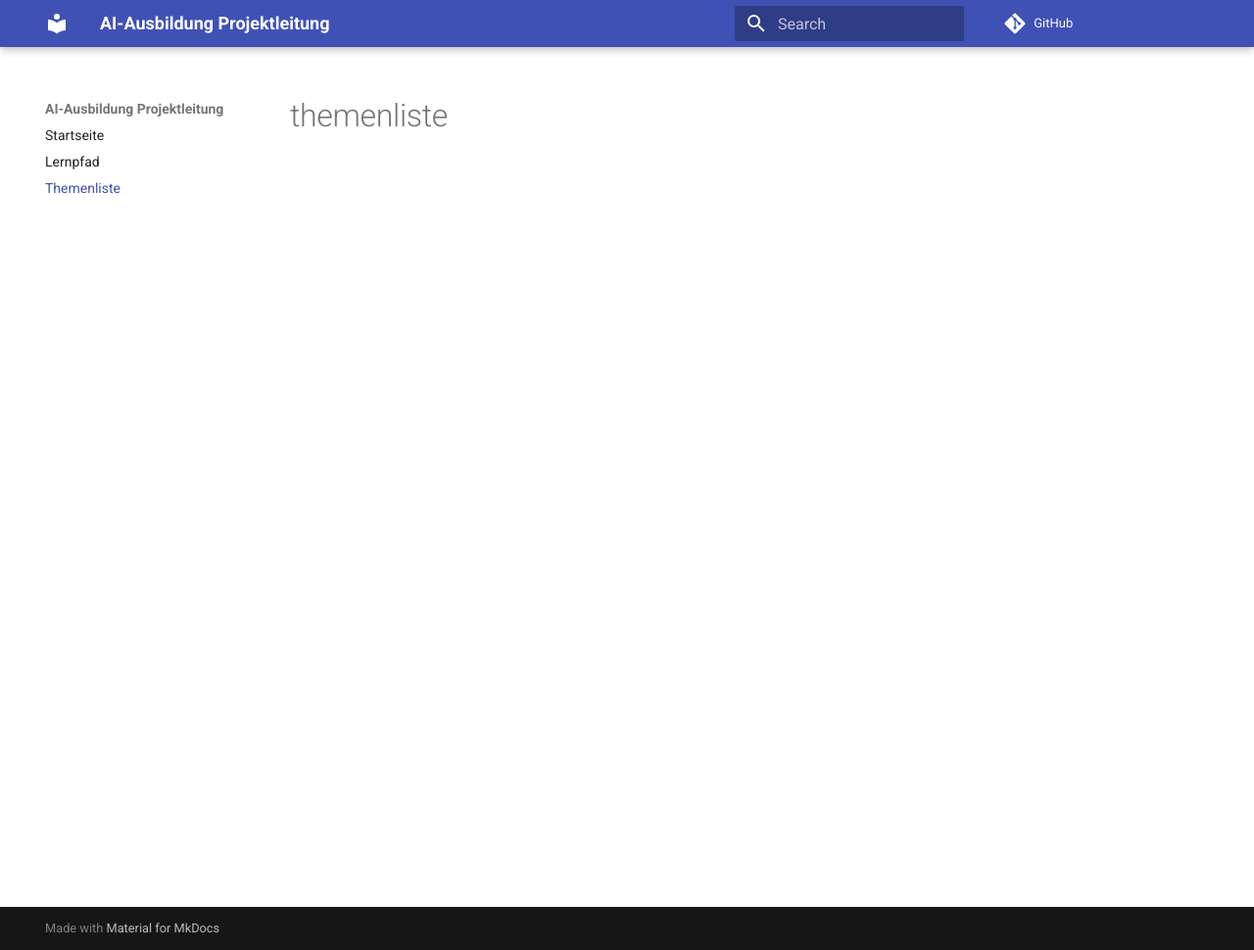
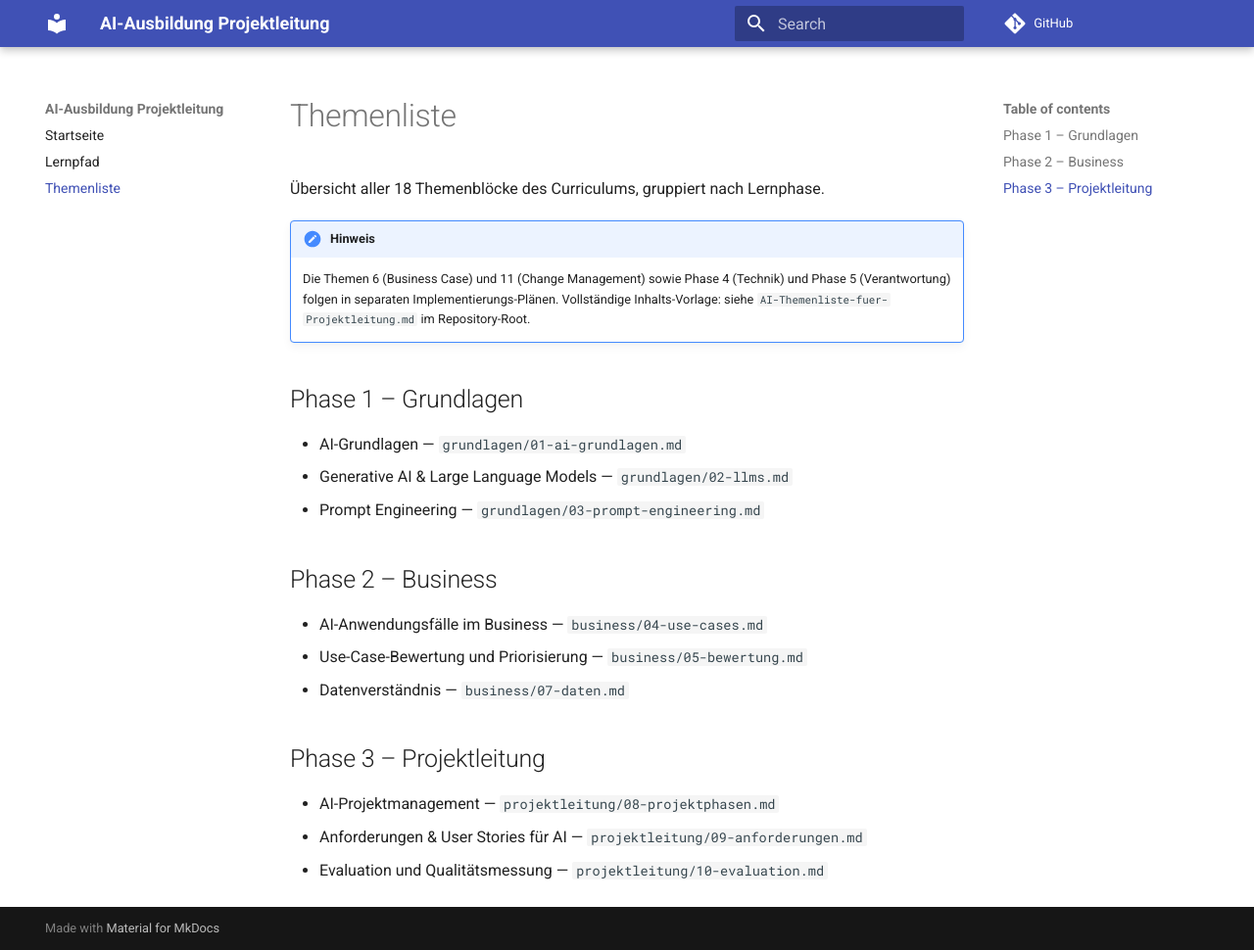
Before and after one commit to EmanuelST-G/ai-training-starter, an MkDocs documentation site: the page built from docs/themenliste.md, in a window 1280 px wide and 970 px high. Shown: the whole window at 98% size. Built offline with MkDocs 1.6.1 and Material for MkDocs 9.7.7, drawn with Linux system fonts in a browser that asks for light colours; comment, search, counter and statistics services are not loaded.

Commit message:
feat(docs): themenliste-uebersicht mit phase-1-bis-3-links
Co-Authored-By: Claude <noreply@anthropic.com>

```diff
--- a/docs/themenliste.md
+++ b/docs/themenliste.md
@@ -1 +1,24 @@
-# themenliste
+# Themenliste
+
+Übersicht aller 18 Themenblöcke des Curriculums, gruppiert nach Lernphase.
+
+!!! note "Hinweis"
+    Die Themen 6 (Business Case) und 11 (Change Management) sowie Phase 4 (Technik) und Phase 5 (Verantwortung) folgen in separaten Implementierungs-Plänen. Vollständige Inhalts-Vorlage: siehe `AI-Themenliste-fuer-Projektleitung.md` im Repository-Root.
+
+## Phase 1 – Grundlagen
+
+- AI-Grundlagen — `grundlagen/01-ai-grundlagen.md`
+- Generative AI & Large Language Models — `grundlagen/02-llms.md`
+- Prompt Engineering — `grundlagen/03-prompt-engineering.md`
+
+## Phase 2 – Business
+
+- AI-Anwendungsfälle im Business — `business/04-use-cases.md`
+- Use-Case-Bewertung und Priorisierung — `business/05-bewertung.md`
+- Datenverständnis — `business/07-daten.md`
+
+## Phase 3 – Projektleitung
+
+- AI-Projektmanagement — `projektleitung/08-projektphasen.md`
+- Anforderungen & User Stories für AI — `projektleitung/09-anforderungen.md`
+- Evaluation und Qualitätsmessung — `projektleitung/10-evaluation.md`
```
